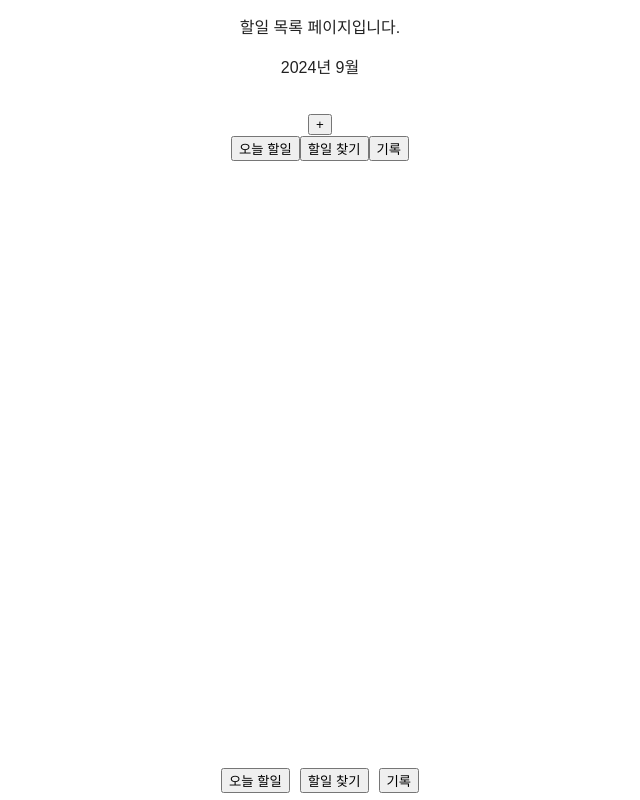
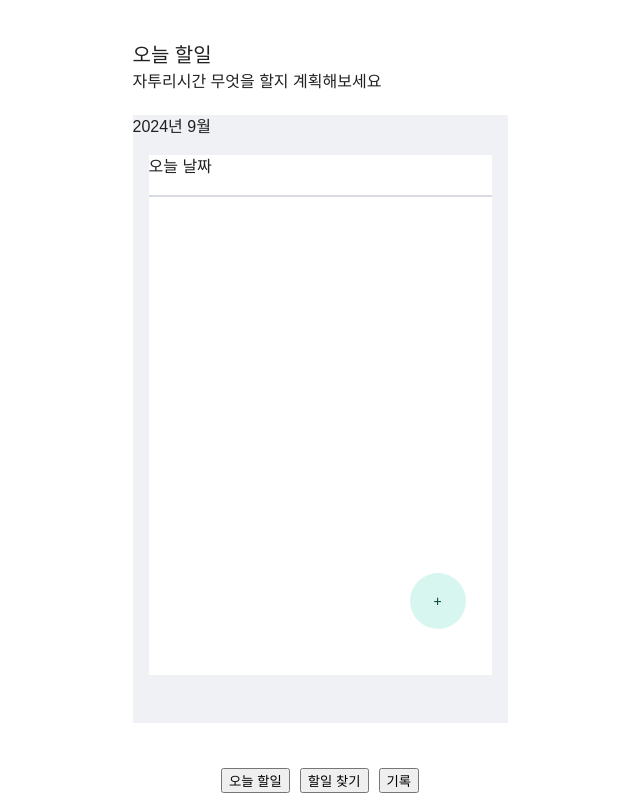
Before and after one commit to Tickley-Team/Tickley, a React (Vite) app: page /todos in a window 1280 px wide. Shown: the whole page, without its empty margins (320-960 px from the left). Built offline with nearby package versions, Linux system fonts and the light colour scheme.

Commit message:
#59 design 할일 추가 모달 css 작업 진행중

```diff
--- a/src/pages/Todos.tsx
+++ b/src/pages/Todos.tsx
@@ -1,14 +1,18 @@
-import BottomNavbar from '../components/BottomNavbar'
 import {
   Backdrop,
   Box,
+  Fab,
   Popper,
   SwipeableDrawer,
   TextField,
+  Typography,
+  useTheme,
 } from '@mui/material'
 import { useState } from 'react'
-import { Link, useNavigate } from 'react-router'
+import { useNavigate } from 'react-router'
 import addIcon from '../assets/icons/addIcon.svg'
+import { BasicDialog } from '../components/BasicDialog'
+import BottomNavbar from '../components/BottomNavbar'
 import { RangeSlider } from '../components/RangeSlider'
 import { useLocalStorage } from '../hooks/useLocalStorage'
 import { MobileLayout } from '../layout/MobileLayout'
@@ -16,9 +20,10 @@ import { useRecommendTodoFilterStore } from '../stores/recommendTodoFilterStore'
 import { useTimeLeftStore } from '../stores/timeLeftStore'
 import { TodoItem } from '../types'
 import { DateNowToUnix } from '../utils'
-import { BasicDialog } from '../components/BasicDialog'
 
 const Todos = () => {
+  const theme = useTheme()
+
   const [isAddLayerOpen, setIsAddLayerOpen] = useState(false)
   const [isBottomSheetOpen, setIsBottomSheetOpen] = useState(false)
   const [title, setTitle] = useState('')
@@ -41,7 +46,7 @@ const Todos = () => {
     console.log('anchor', event.currentTarget)
 
     setAnchorEl(anchorEl ? null : event.currentTarget)
-    setIsAddLayerOpen(true)
+    setIsAddLayerOpen((prev) => !prev)
   }
 
   const handleAddUrl = () => {
@@ -79,10 +84,43 @@ const Todos = () => {
   }
   return (
     <MobileLayout>
-      <p>할일 목록 페이지입니다.</p>
+      <div
+        style={{
+          width: '100%',
+          marginTop: '40px',
+          marginBottom: '21px',
+        }}
+      >
+        <Typography variant="title-7-extrabold-20">오늘 할일</Typography>
+        <Typography>자투리시간 무엇을 할지 계획해보세요</Typography>
+      </div>
+      <div
+        style={{
+          width: '100%',
+          height: '608px',
+          backgroundColor: theme.palette.gray300,
+        }}
+      >
         <Box onClick={handleCalendarClicked}>2024년 9월</Box>
         {/* 할 일 추가 버튼 */}
         {/* <AddTodoMainButton /> */}
+        <div
+          style={{
+            height: '520px',
+            margin: '16px',
+            backgroundColor: theme.palette.gray100,
+            position: 'relative',
+          }}
+        >
+          <p>오늘 날짜</p>
+          <div
+            style={{
+              alignSelf: 'stretch',
+              height: 0,
+              border: '1px solid',
+              borderColor: theme.palette.gray400,
+            }}
+          ></div>
           <ul>
             {filteredTodoList.map((todo) => (
               <Todo
@@ -98,11 +136,21 @@ const Todos = () => {
           {/* 그리고 할일 추가를 클릭하면 할일 추가/볼것 추가 모달이 사라지고 할일 등록하는 바텀 시트 모달이 뜸 */}
           {/* 볼것 추가를 클릭하면 얼럿으로 처리 */}
           {/* X를 누르게 되면 할일 추가/볼것 추가 모달이 사라짐 */}
-      <div>
+          <div
+            style={{ position: 'absolute', right: '26px', bottom: '46.01px' }}
+          >
             {!isBottomSheetOpen && (
-          <button type="button" onClick={handleAddLayerOpen}>
+              <Fab
+                style={{
+                  backgroundColor: theme.palette.primary100,
+                  color: theme.palette.primary900,
+                  boxShadow: 'none',
+                }}
+                aria-label="add"
+                onClick={handleAddLayerOpen}
+              >
                 {isAddLayerOpen ? 'X' : '+'}
-          </button>
+              </Fab>
             )}
           </div>
           {/* 할일 추가/볼것 추가 모달 START */}
@@ -150,21 +198,95 @@ const Todos = () => {
               open={isBottomSheetOpen}
               onOpen={() => {}}
               onClose={() => {}}
+              PaperProps={{
+                sx: {
+                  height: '345px',
+                  padding: '24px 16px',
+                },
+              }}
             >
               <TextField
                 label="새 할일 입력"
                 variant="outlined"
                 value={title}
+                sx={{
+                  '& .MuiInputBase-root': {
+                    height: '44px',
+                  },
+                  '& .MuiOutlinedInput-notchedOutline': {
+                    borderRadius: '4px',
+                  },
+                  '& .MuiFormLabel-root': {
+                    fontSize: '14px',
+                  },
+                  marginBottom: '16px',
+                }}
                 onChange={handleChangeTitle}
               />
+              <div
+                style={{
+                  alignSelf: 'stretch',
+                  height: 0,
+                  border: '1px solid',
+                  borderColor: theme.palette.gray400,
+                  marginBottom: '16px',
+                }}
+              ></div>
+              <div style={{ width: '100%', marginBottom: '16px' }}>
                 <RangeSlider />
-          <button onClick={handleCancel}>취소</button>
-          <button disabled={!title} onClick={handleSubmit}>
+              </div>
+              <div
+                style={{
+                  alignSelf: 'stretch',
+                  width: '100%',
+                  height: 0,
+                  border: '1px solid',
+                  borderColor: theme.palette.gray400,
+                  marginBottom: '16px',
+                }}
+              ></div>
+              <div
+                style={{
+                  width: '100%',
+                  display: 'flex',
+                  justifyContent: 'center',
+                  alignItems: 'center',
+                  gap: '10px',
+                }}
+              >
+                <button
+                  onClick={handleCancel}
+                  style={{
+                    backgroundColor: theme.palette.grey[400],
+                    color: theme.palette.common.black,
+                    width: '100%',
+                    height: '48px',
+                    borderRadius: '4px',
+                    border: 'none',
+                  }}
+                >
+                  취소
+                </button>
+                <button
+                  disabled={!title}
+                  onClick={handleSubmit}
+                  style={{
+                    backgroundColor: theme.palette.common.black,
+                    color: theme.palette.grey[100],
+                    width: '100%',
+                    height: '48px',
+                    borderRadius: '4px',
+                    border: 'none',
+                  }}
+                >
                   추가
                 </button>
+              </div>
             </SwipeableDrawer>
           )}
           {/* 할일 등록하는 바텀 시트 모달 END */}
+        </div>
+      </div>
 
       <BottomNavbar />
 
@@ -172,17 +294,6 @@ const Todos = () => {
         isDialogOpen={isDialogOpen}
         handleClose={() => setIsDialogOpen(false)}
       />
-      <div>
-        <Link to="/todos">
-          <button>오늘 할일</button>
-        </Link>
-        <Link to="/todos/find">
-          <button>할일 찾기</button>
-        </Link>
-        <Link to="/todos/memory">
-          <button>기록</button>
-        </Link>
-      </div>
     </MobileLayout>
   )
 }
```
Lines whose indentation alone changed are shown as unchanged.
